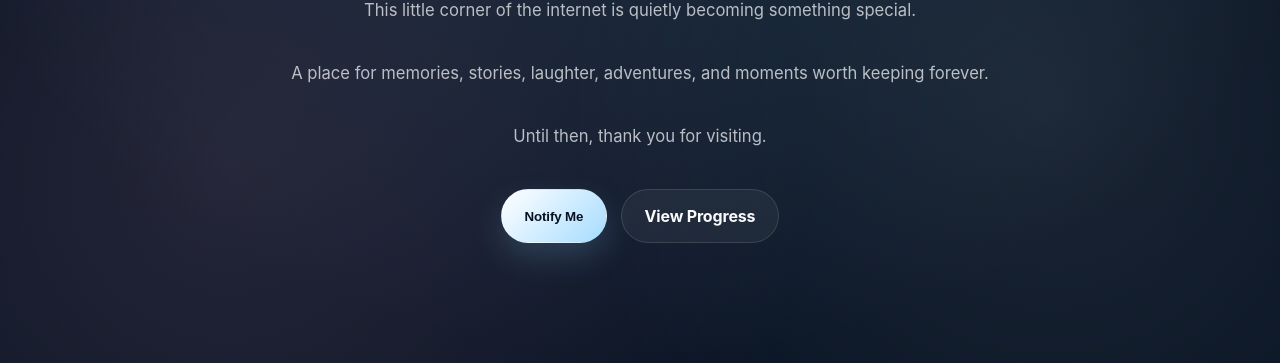
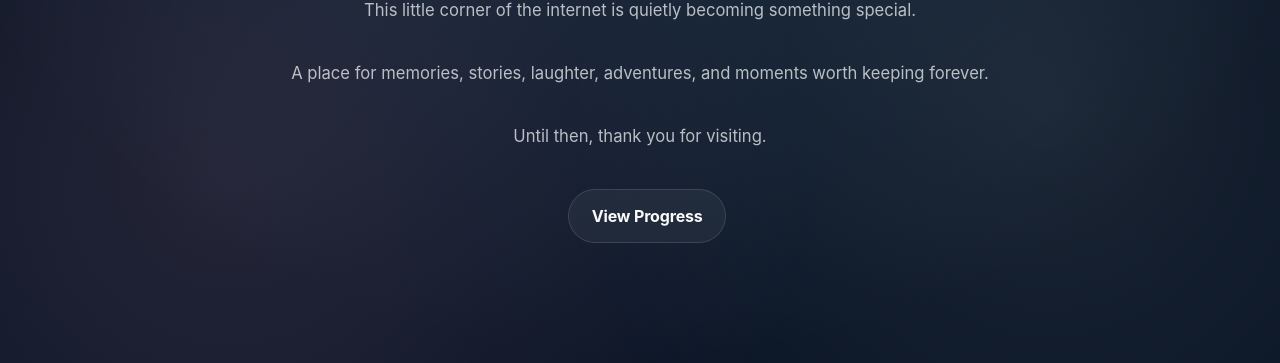
Before and after one commit to evening69/babybaby, a plain HTML site: page index.html in a window 1280 px wide. Shown: the part 437-800 px from the top of the page. Drawn offline with Linux system fonts and the light colour scheme.

Commit message:
Comment out Notify Me button in index.html

```diff
--- a/index.html
+++ b/index.html
@@ -40,10 +40,12 @@
               <br />
               Until then, thank you for visiting.
             </p>
+
             <div class="hero__actions">
-              <button class="button button--primary" type="button" data-toast="Notify Me">
+             <!--  <button class="button button--primary" type="button" data-toast="Notify Me">
                 Notify Me
-              </button>
+              </button> -->
+              <br>
               <a class="button button--secondary" href="#progress">View Progress</a>
             </div>
           </div>
```
